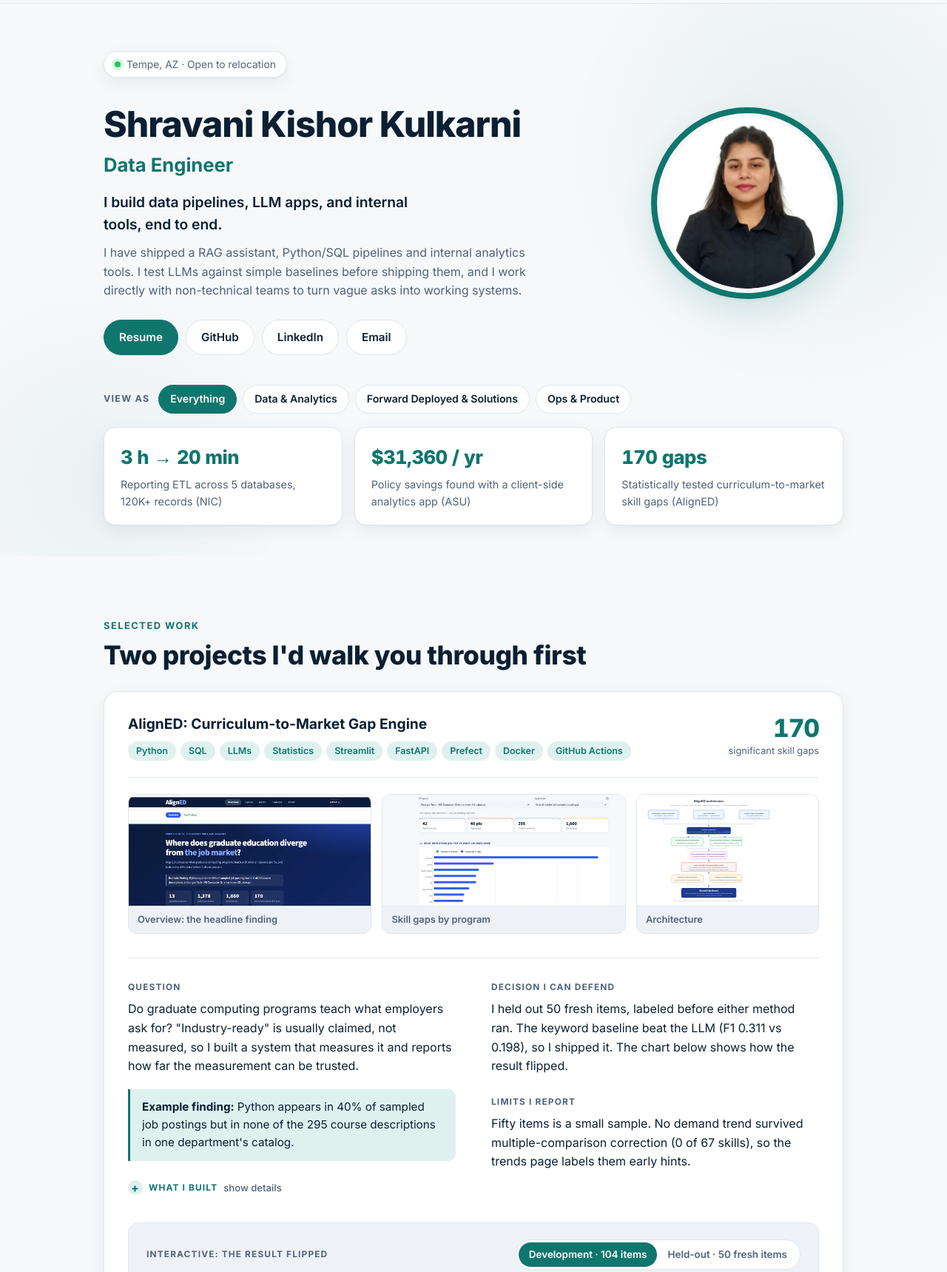
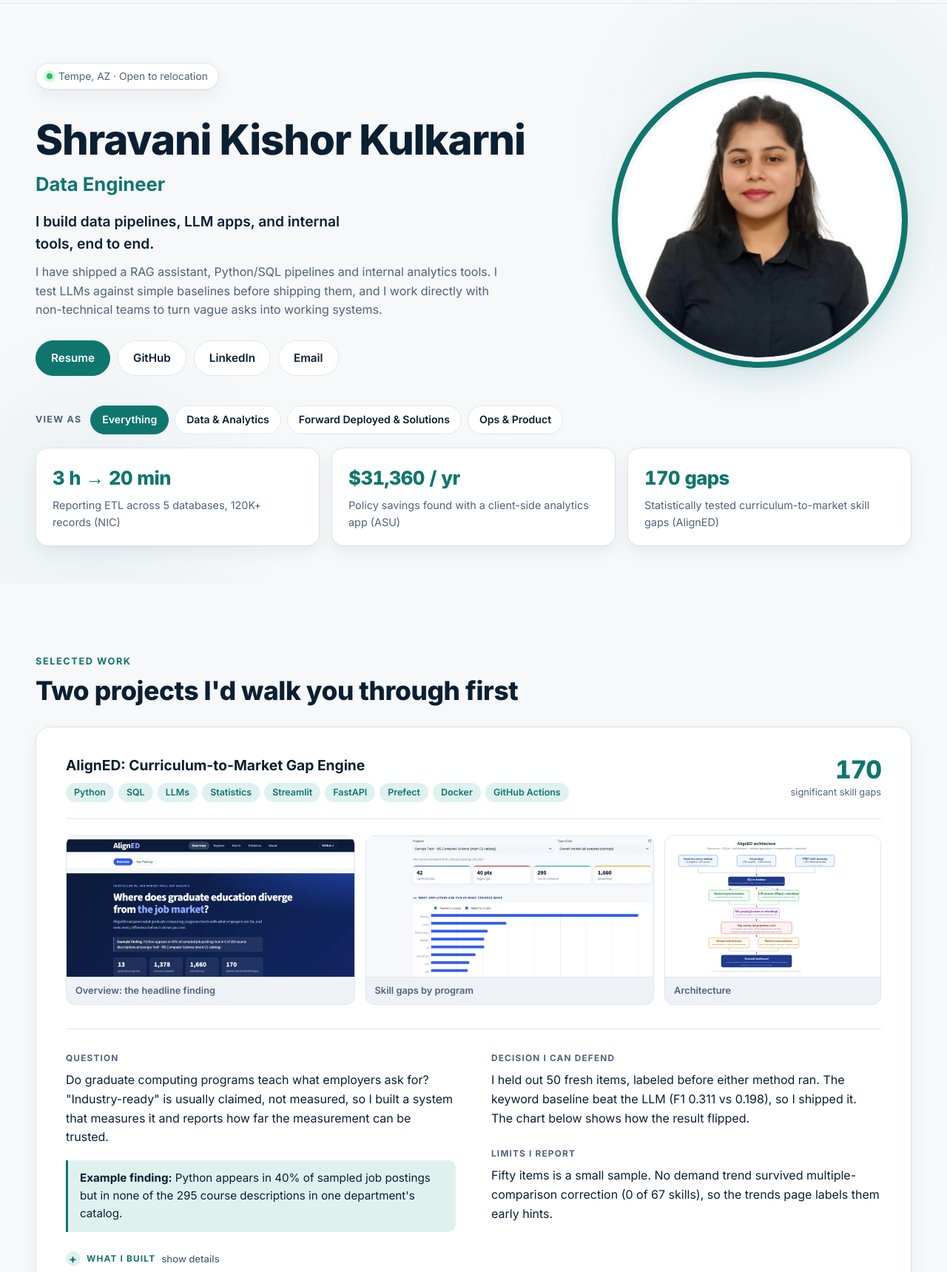
Before and after one commit to shravanii15/Portfolio, a plain HTML site: page index.html in a window 1280 px wide. Shown: the part 60-1779 px from the top of the page at 74% size. Drawn offline with Linux system fonts and the light colour scheme; no server answers.

Commit message:
Use full desktop width: wider container, larger hero and photo, scale type on large screens
Co-Authored-By: Claude Sonnet 5.5 <noreply@anthropic.com>

```diff
--- a/styles.css
+++ b/styles.css
@@ -16,8 +16,10 @@
 }
 *{box-sizing:border-box}
 html{scroll-behavior:smooth;scroll-padding-top:76px}
-body{margin:0;background:var(--bg);color:var(--text);font:16px/1.6 "Inter",system-ui,-apple-system,"Segoe UI",Roboto,sans-serif;-webkit-font-smoothing:antialiased;font-optical-sizing:auto;transition:background .25s,color .25s}
-.wrap{max-width:1040px;margin:0 auto;padding:0 20px}
+@media (min-width:1500px){html{font-size:17px}}
+@media (min-width:1850px){html{font-size:18px}}
+body{margin:0;background:var(--bg);color:var(--text);font:1rem/1.6 "Inter",system-ui,-apple-system,"Segoe UI",Roboto,sans-serif;-webkit-font-smoothing:antialiased;font-optical-sizing:auto;transition:background .25s,color .25s}
+.wrap{max-width:1560px;margin:0 auto;padding:0 48px}
 a{color:var(--accent);text-underline-offset:3px}
 h1,h2,h3,h4,.brand,.proof dt,.keynum strong,.mail,.role{font-family:var(--font-head)}
 h1,h2,h3,h4{line-height:1.2;margin:0;letter-spacing:-.015em}
@@ -45,16 +47,16 @@ nav a.active{color:var(--accent)}
 .skip:focus{left:12px}
 
 /* hero */
-.hero{position:relative;overflow:hidden;padding:64px 0 24px}
+.hero{position:relative;overflow:hidden;padding:80px 0 32px}
 .hero::before{content:"";position:absolute;inset:-120px -10% auto auto;width:640px;height:640px;border-radius:50%;background:radial-gradient(closest-side,var(--glow),transparent);pointer-events:none}
 .hero::after{content:"";position:absolute;inset:auto auto -160px -10%;width:520px;height:520px;border-radius:50%;background:radial-gradient(closest-side,var(--glow-2),transparent);pointer-events:none}
-.hero-grid{position:relative;z-index:1;display:grid;grid-template-columns:1.6fr .6fr;gap:48px;align-items:center}
+.hero-grid{position:relative;z-index:1;display:grid;grid-template-columns:1.4fr .8fr;gap:56px;align-items:center}
 .pill{display:inline-flex;align-items:center;gap:8px;padding:6px 14px;border:1px solid var(--line);background:var(--surface);border-radius:999px;font-size:.86rem;color:var(--muted);box-shadow:var(--shadow)}
 .dot{width:8px;height:8px;border-radius:50%;background:#22c55e;box-shadow:0 0 0 4px rgba(34,197,94,.18)}
-h1{font-size:min(3rem,4.6vw);white-space:nowrap;letter-spacing:-.02em;margin:20px 0 6px;font-weight:800}
+h1{font-size:min(3.6rem,4.4vw);white-space:nowrap;letter-spacing:-.02em;margin:20px 0 6px;font-weight:800}
 .role{font-size:clamp(1.2rem,2.6vw,1.6rem);font-weight:700;margin:0 0 14px;color:var(--accent);width:fit-content}
 .pitch{font-size:1.2rem;font-weight:600;max-width:34ch;margin-bottom:10px}
-.lede{color:var(--muted);max-width:60ch;margin-bottom:26px}
+.lede{color:var(--muted);max-width:62ch;margin-bottom:28px}
 .actions{display:flex;flex-wrap:wrap;gap:10px}
 .btn{display:inline-flex;align-items:center;justify-content:center;gap:6px;padding:11px 20px;border:1px solid var(--line);border-radius:999px;background:var(--surface);color:var(--text);text-decoration:none;font-weight:600;font-size:.95rem;transition:transform .18s,box-shadow .18s,border-color .18s,background .18s}
 .btn:hover{transform:translateY(-2px);border-color:var(--accent);box-shadow:var(--shadow)}
@@ -64,7 +66,7 @@ h1{font-size:min(3rem,4.6vw);white-space:nowrap;letter-spacing:-.02em;margin:20p
 .btn.disabled{color:var(--muted);border-style:dashed;background:transparent;cursor:default}
 .btn.disabled:hover{transform:none;box-shadow:none;border-color:var(--line)}
 .hero-photo{display:flex;justify-content:center}
-.photo-frame{position:relative;width:min(100%,340px);aspect-ratio:1;border-radius:50%;padding:8px;background:var(--accent);box-shadow:var(--shadow-lg)}
+.photo-frame{position:relative;width:min(100%,400px);aspect-ratio:1;border-radius:50%;padding:8px;background:var(--accent);box-shadow:var(--shadow-lg)}
 .photo-frame img{display:block;width:100%;height:100%;border-radius:50%;object-fit:cover;background:#fff;border:6px solid var(--bg)}
 .proof{position:relative;z-index:1;display:grid;grid-template-columns:repeat(3,1fr);gap:16px;margin:48px 0 0}
 .proof>div{background:var(--surface);border:1px solid var(--line);border-radius:var(--radius);padding:20px 22px;box-shadow:var(--shadow);transition:transform .2s,box-shadow .2s}
@@ -76,11 +78,11 @@ h1{font-size:min(3rem,4.6vw);white-space:nowrap;letter-spacing:-.02em;margin:20p
 .shots{display:grid;grid-template-columns:1.2fr 1.2fr .9fr;gap:14px;margin:0 0 32px;padding-bottom:32px;border-bottom:1px solid var(--line)}
 .shot{display:flex;flex-direction:column;border:1px solid var(--line);border-radius:12px;overflow:hidden;background:var(--surface-2);text-decoration:none;color:var(--muted);font-size:.8rem;font-weight:600;transition:transform .2s,box-shadow .2s,border-color .2s}
 .shot:hover{transform:translateY(-3px);box-shadow:var(--shadow-lg);border-color:var(--accent)}
-.shot img{display:block;width:100%;height:150px;object-fit:cover;object-position:top left;background:#fff}
+.shot img{display:block;width:100%;height:190px;object-fit:cover;object-position:top left;background:#fff}
 .shot-arch img{object-fit:contain;background:#fff;padding:4px}
 .shot span{padding:8px 12px;border-top:1px solid var(--line)}
-.card-img{display:block;margin:-26px -26px 18px;border-radius:19px 19px 0 0;overflow:hidden;border-bottom:1px solid var(--line);background:#fff}
-.card-img img{display:block;width:100%;height:190px;object-fit:cover;object-position:top center;transition:transform .4s}
+.card-img{display:block;margin:-26px -26px 22px;border-radius:19px 19px 0 0;overflow:hidden;border-bottom:1px solid var(--line);background:#fff}
+.card-img img{display:block;width:100%;height:230px;object-fit:cover;object-position:top center;transition:transform .4s}
 .card:hover .card-img img{transform:scale(1.03)}
 details.more{margin-top:26px}
 details.more summary{cursor:pointer;font-size:.74rem;font-weight:700;text-transform:uppercase;letter-spacing:.1em;color:var(--accent);list-style:none;display:flex;align-items:center;gap:8px}
@@ -119,7 +121,7 @@ details.more ul{margin-top:12px}
 .seg button{font:inherit;font-size:.84rem;font-weight:600;padding:6px 14px;border:0;border-radius:999px;background:transparent;color:var(--muted);cursor:pointer;transition:background .2s,color .2s}
 .seg button[aria-pressed="true"]{background:var(--accent);color:var(--accent-ink)}
 .flip-sub{margin:10px 0 14px;font-size:.84rem;color:var(--muted)}
-.bar-row{display:grid;grid-template-columns:140px 1fr 52px;align-items:center;gap:12px;margin-bottom:12px}
+.bar-row{display:grid;grid-template-columns:170px 1fr 56px;align-items:center;gap:12px;margin-bottom:12px}
 .bar-label{font-size:.9rem;font-weight:600}
 .track{position:relative;height:26px;border-radius:8px;background:var(--surface);border:1px solid var(--line)}
 .fill{height:100%;border-radius:7px;background:color-mix(in srgb,var(--muted) 40%,var(--surface));transition:width .6s cubic-bezier(.2,.8,.2,1),background .3s}
@@ -133,7 +135,7 @@ details.more ul{margin-top:12px}
 @media (max-width:860px){.bar-row{grid-template-columns:1fr 52px;gap:4px 12px}.bar-label{grid-column:1/-1}.flip{padding:18px}}
 
 /* sections */
-.section{padding-top:84px}
+.section{padding-top:96px}
 .kicker{margin:0 0 8px;font-size:.8rem;font-weight:700;letter-spacing:.12em;text-transform:uppercase;color:var(--accent)}
 h2{font-size:clamp(1.6rem,3.4vw,2.2rem);letter-spacing:-.01em;margin-bottom:28px;font-weight:800}
 h3{font-size:1.2rem;letter-spacing:0}
@@ -155,7 +157,7 @@ li::marker{color:var(--accent)}
 .keynum.sm strong{font-size:1.5rem}
 
 /* case studies + cards */
-.case,.card{background:var(--surface);border:1px solid var(--line);border-radius:20px;padding:32px;margin-bottom:28px;box-shadow:var(--shadow);transition:transform .22s,box-shadow .22s,border-color .22s}
+.case,.card{background:var(--surface);border:1px solid var(--line);border-radius:20px;padding:40px;margin-bottom:28px;box-shadow:var(--shadow);transition:transform .22s,box-shadow .22s,border-color .22s}
 .case:hover,.card:hover{transform:translateY(-3px);box-shadow:var(--shadow-lg);border-color:color-mix(in srgb,var(--accent) 35%,var(--line))}
 .case-head{display:flex;justify-content:space-between;align-items:flex-start;gap:24px;padding-bottom:22px;margin-bottom:22px;border-bottom:1px solid var(--line)}
 .grid{display:grid;grid-template-columns:1fr 1fr;gap:48px}
@@ -184,7 +186,7 @@ li::marker{color:var(--accent)}
 /* experience */
 .timeline{position:relative;padding-left:28px}
 .timeline::before{content:"";position:absolute;left:5px;top:8px;bottom:8px;width:2px;background:var(--accent);opacity:.3;border-radius:2px}
-.job{position:relative;display:grid;grid-template-columns:270px 1fr;gap:36px;background:var(--surface);border:1px solid var(--line);border-radius:var(--radius);padding:26px 28px;margin-bottom:20px;box-shadow:var(--shadow)}
+.job{position:relative;display:grid;grid-template-columns:300px 1fr;gap:48px;background:var(--surface);border:1px solid var(--line);border-radius:var(--radius);padding:26px 28px;margin-bottom:20px;box-shadow:var(--shadow)}
 .job::before{content:"";position:absolute;left:-30px;top:32px;width:12px;height:12px;border-radius:50%;background:var(--accent);border:3px solid var(--bg);box-shadow:0 0 0 2px var(--accent)}
 .job h3{font-size:1.05rem}
 .job .meta p{margin:8px 0 10px;color:var(--muted);font-size:.9rem}
@@ -242,6 +244,7 @@ li::marker{color:var(--accent)}
 a:focus-visible,button:focus-visible{outline:2px solid var(--accent);outline-offset:3px;border-radius:6px}
 
 @media (max-width:860px){
+  .wrap{padding:0 20px}
   .hero{padding-top:36px}
   h1{font-size:6.3vw}
   .hero-grid{grid-template-columns:1fr;gap:32px}
```
